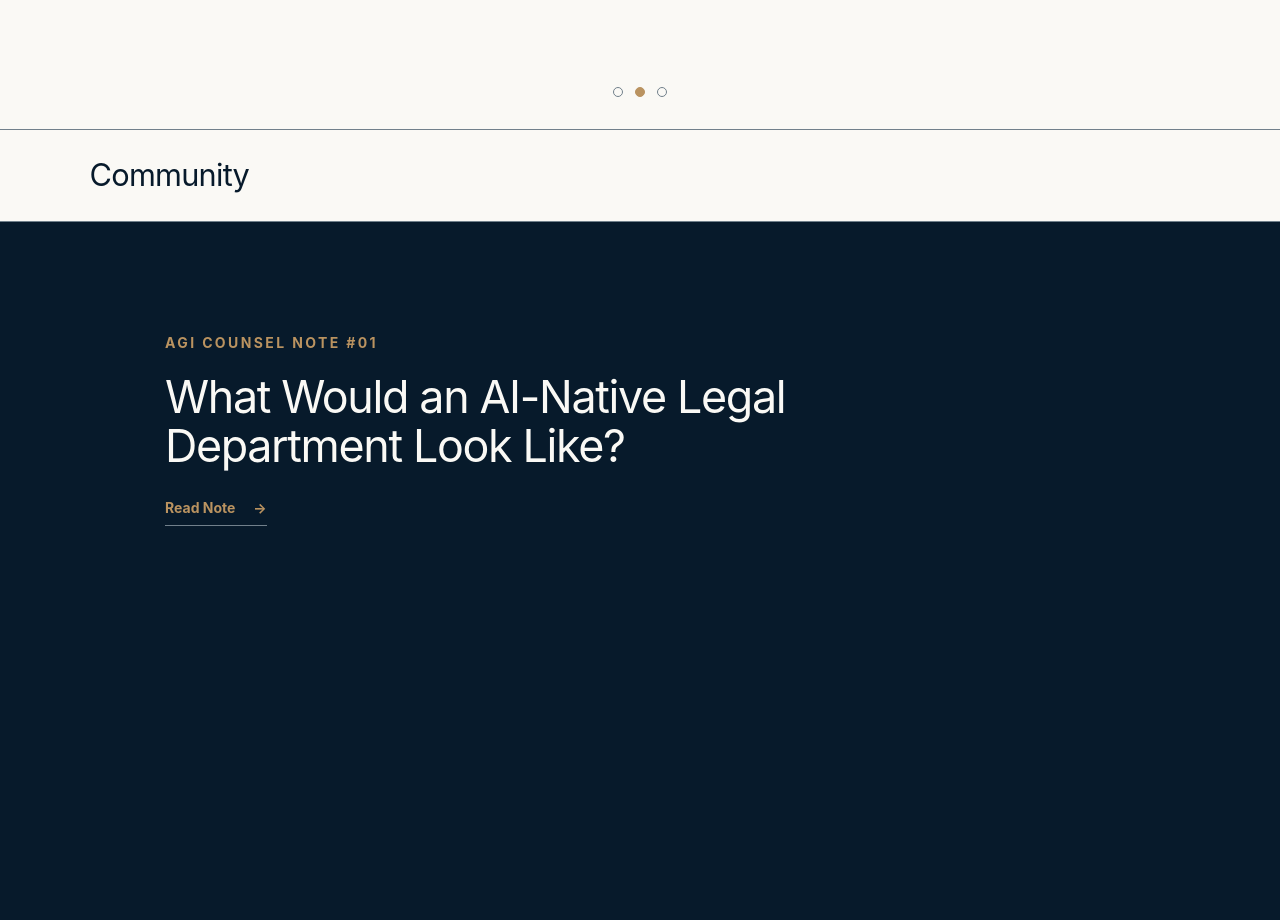
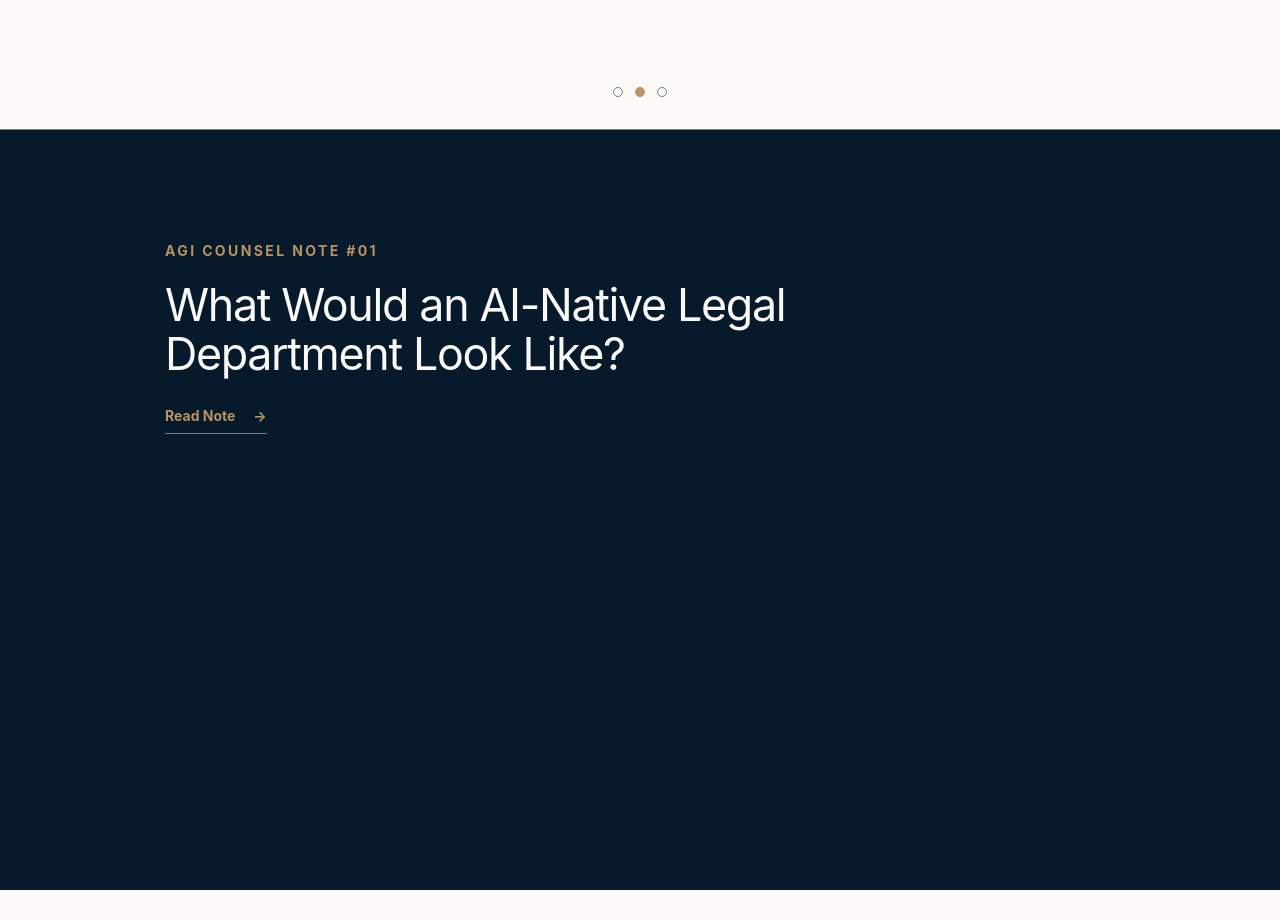
Before and after one commit to steveny1989/agicounsel, a Next.js app: page / in a window 1280 px wide. Shown: the part 1340-2260 px from the top of the page. Built offline with nearby package versions, Linux system fonts and the light colour scheme.

Commit message:
Remove community section heading

```diff
--- a/app/page.tsx
+++ b/app/page.tsx
@@ -88,7 +88,7 @@ export default function Home() {
       <section className="principles foundation-panel" id="principles"><div className="principles-statement"><p className="kicker kicker-gold">What guides us</p><h2>Trust makes candid exchange possible.<br />Shared practice deepens collective insight.<br />Participation in a personal capacity.</h2></div><div className="principles-strip">{principles.map((title, index) => <div className="principle-item" key={title}><span>0{index + 1}</span><strong>{title}</strong></div>)}</div></section>
     </SectionCarousel>
 
-    <SectionCarousel id="community" title="Community" labels={["Current questions", 'Featured note', 'From the community']}>
+    <SectionCarousel id="community" title="" labels={["Current questions", 'Featured note', 'From the community']}>
       <section className="section discussions carousel-simple"><div className="discussion-content"><h2>Current Questions</h2><div className="discussion-grid compact">{discussions.map((title) => <article key={title}><h3>{title}</h3></article>)}</div></div></section>
       <section className="featured-note"><div className="section featured-note-inner carousel-simple"><div className="featured-note-content"><p className="kicker kicker-gold">AGI Counsel Note #01</p><h2>What Would an AI-Native Legal Department Look Like?</h2><a className="note-link" href="/notes/ai-native-legal-department/">Read Note <span>→</span></a></div></div></section>
       <section className="section community-voices carousel-simple"><div className="voices-content"><div className="quote-grid single"><blockquote><p>"What does human judgment mean when legal analysis becomes abundant?"</p><cite>From the Network</cite></blockquote></div></div></section>
--- a/app/zh/page.tsx
+++ b/app/zh/page.tsx
@@ -88,7 +88,7 @@ export default function ChineseHome() {
       <section className="principles foundation-panel" id="principles"><div className="principles-statement"><p className="kicker kicker-gold">我们共同遵循</p><h2>信任让坦诚交流成为可能。<br />从真实实践中相互启发。<br />以个人身份参与，自由表达判断。</h2></div><div className="principles-strip">{principles.map((title, index) => <div className="principle-item" key={title}><span>0{index + 1}</span><strong>{title}</strong></div>)}</div></section>
     </SectionCarousel>
 
-    <SectionCarousel id="community" title="社群" labels={['当前议题', '精选笔记', '来自社群']}>
+    <SectionCarousel id="community" title="" labels={['当前议题', '精选笔记', '来自社群']}>
       <section className="section discussions carousel-simple"><div className="discussion-content"><h2>当前议题</h2><div className="discussion-grid compact">{discussions.map((title) => <article key={title}><h3>{title}</h3></article>)}</div></div></section>
       <section className="featured-note"><div className="section featured-note-inner carousel-simple"><div className="featured-note-content"><p className="kicker kicker-gold">AGI Counsel Note #01</p><h2>AI 原生法务部门会是什么样？</h2><a className="note-link" href="/zh/notes/ai-native-legal-department/">阅读笔记 <span>→</span></a></div></div></section>
       <section className="section community-voices carousel-simple"><div className="voices-content"><div className="quote-grid single"><blockquote><p>“当法律分析变得充裕，人类判断意味着什么？”</p><cite>来自 Network</cite></blockquote></div></div></section>
```
